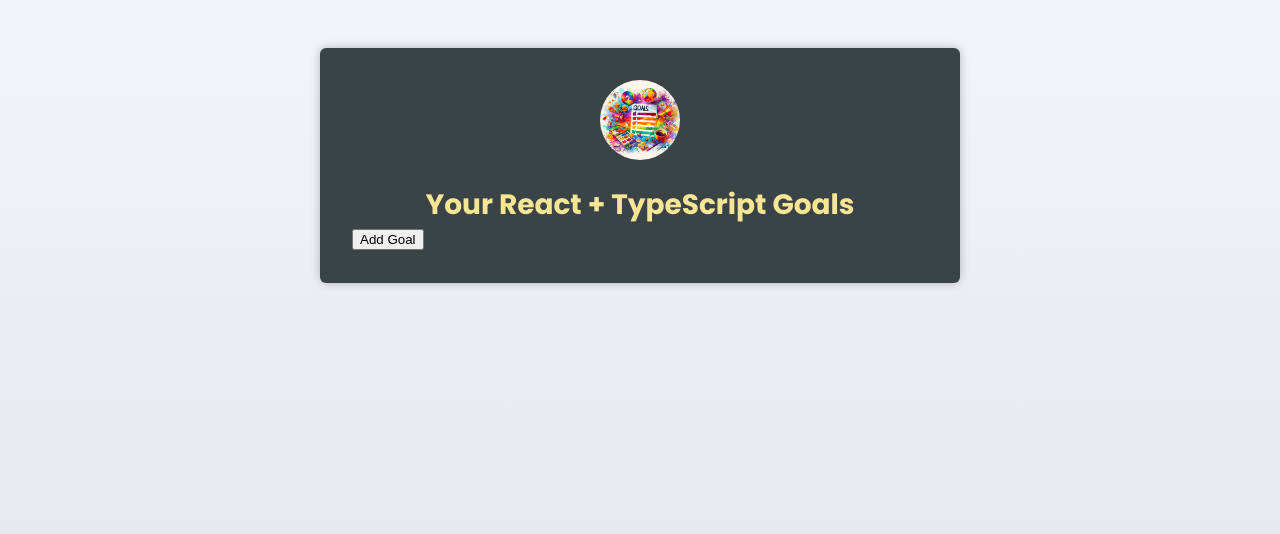
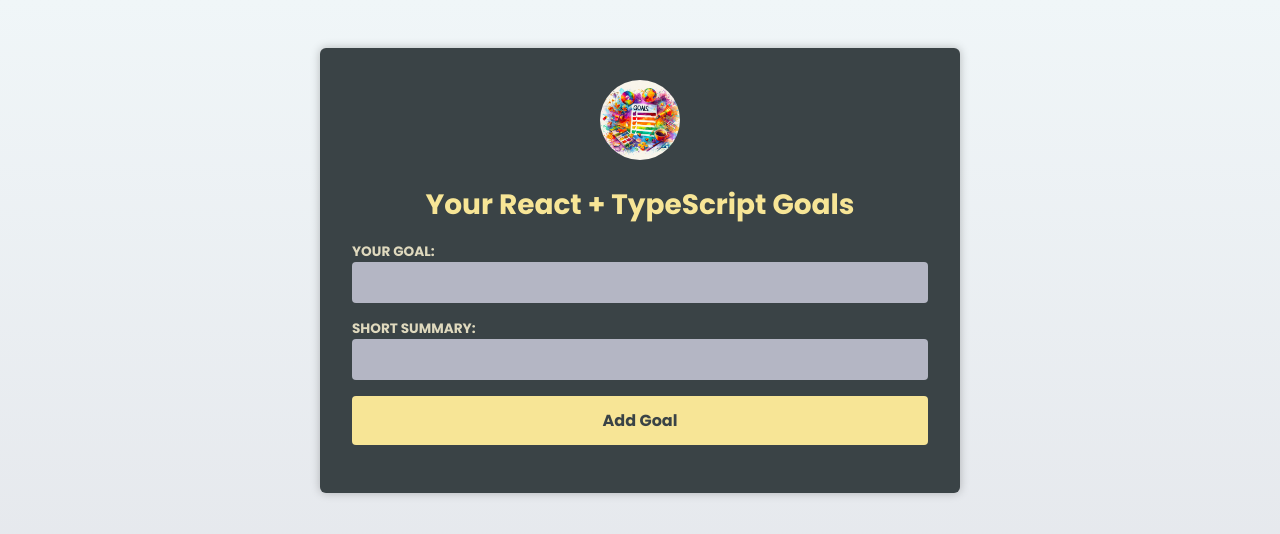
Before and after one commit to rishikesh-negi/goals-app-react-with-ts, a React (Vite) app: page / in a window 1280 px wide. Shown: the top 534 px of the page. Built offline with nearby package versions, Linux system fonts and the light colour scheme.

Commit message:
Added the NewGoal form component and modified the handleAddGoal function to use the form data to add a new goal

```diff
--- a/src/App.tsx
+++ b/src/App.tsx
@@ -1,7 +1,8 @@
+import { useState } from "react";
+
+import goalsImg from "./assets/goals.jpg";
 import Header from "./components/Header.tsx";
-
-import { useState } from "react";
-import goalsImg from "./assets/goals.jpg";
+import NewGoal from "./components/NewGoal.tsx";
 import CourseGoalsList from "./components/CourseGoalsList.tsx";
 
 export type CourseGoal = {
@@ -13,12 +14,11 @@
 export default function App() {
   const [goals, setGoals] = useState<CourseGoal[]>([]);
 
-  function handleAddGoal() {
+  function handleAddGoal(goal: string, summary: string) {
     const newGoal: CourseGoal = {
       id: Date.now() + Math.random(),
-      title: "Learn React + TS",
-      description:
-        "Learn to use React with TypeScript for type-safe React code",
+      title: goal,
+      description: summary,
     };
     setGoals((goals) => [...goals, newGoal]);
   }
@@ -32,7 +32,7 @@
       <Header image={{ src: goalsImg, alt: "Image with your goals text" }}>
         <h1>Your React + TypeScript Goals</h1>
       </Header>
-      <button onClick={handleAddGoal}>Add Goal</button>
+      <NewGoal onAddGoal={handleAddGoal} />
       <CourseGoalsList goals={goals} onDelete={handleDeleteGoal} />
     </main>
   );
```
